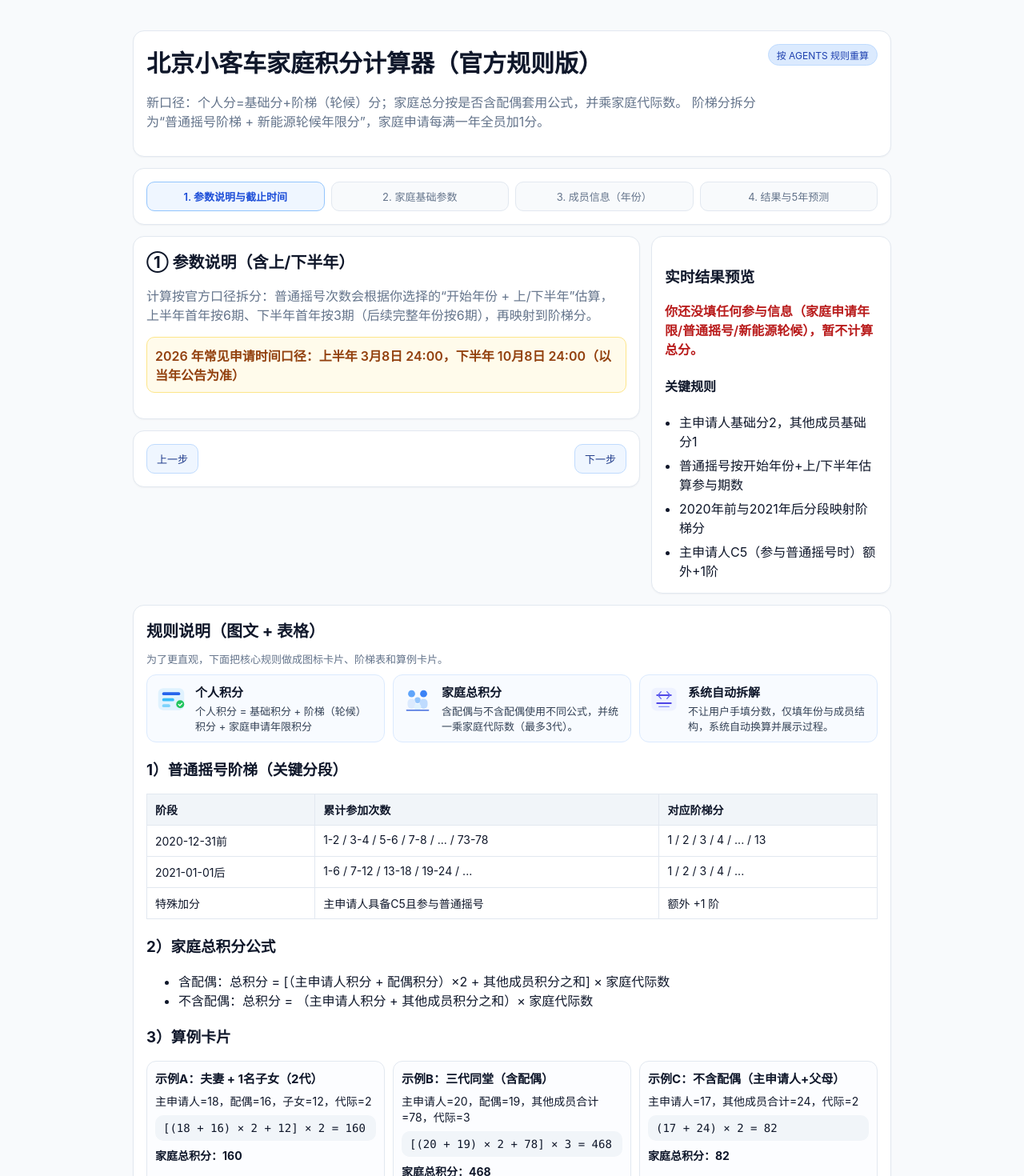
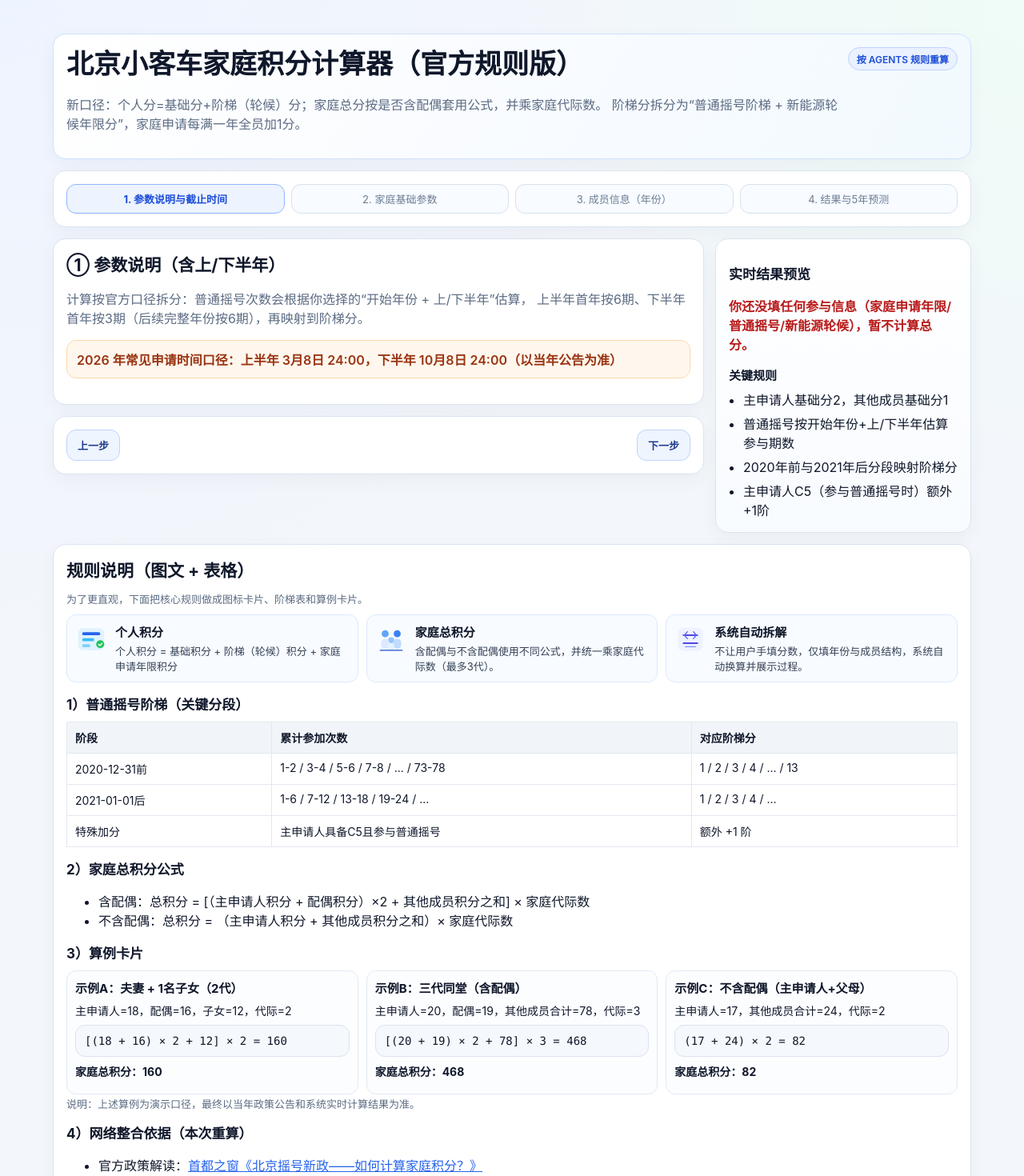
Before and after one commit to LQ-Epoch/bj-car-points, a Next.js app: page / in a window 1280 px wide. Shown: the top 1470 px of the page at 80% size. Built offline with nearby package versions, Linux system fonts and the light colour scheme.

Commit message:
feat: refactor UI layout and restore half-year input flow

```diff
--- a/app/globals.css
+++ b/app/globals.css
@@ -1,5 +1,18 @@
 * {
   box-sizing: border-box;
+}
+
+:root {
+  --bg: #f3f6fb;
+  --card: #ffffff;
+  --line: #dbe4f0;
+  --text: #0f172a;
+  --muted: #5b6b83;
+  --brand: #2563eb;
+  --brand-soft: #eaf1ff;
+  --ok: #0f766e;
+  --warn-bg: #fff7ed;
+  --warn-line: #fed7aa;
 }
 
 html,
@@ -8,63 +21,80 @@ body {
   padding: 0;
   font-family: Inter, -apple-system, BlinkMacSystemFont, "Segoe UI", Roboto, "PingFang SC",
     "Hiragino Sans GB", "Microsoft YaHei", sans-serif;
-  background: #f8fafc;
-  color: #0f172a;
+  background:
+    radial-gradient(circle at 0 0, #eef4ff 0, transparent 40%),
+    radial-gradient(circle at 100% 0, #effcf7 0, transparent 30%),
+    var(--bg);
+  color: var(--text);
 }
 
 a {
-  color: #2563eb;
+  color: var(--brand);
 }
 
 .container {
-  max-width: 980px;
+  max-width: 1180px;
   margin: 0 auto;
-  padding: 24px 16px 60px;
+  padding: 28px 16px 72px;
 }
 
 h1 {
   margin: 0 0 10px;
-  font-size: 30px;
+  font-size: clamp(26px, 3vw, 34px);
+  line-height: 1.25;
 }
 
 h2 {
   margin: 0 0 12px;
-  font-size: 20px;
+  font-size: 21px;
+}
+
+h3 {
+  margin: 14px 0 10px;
+  font-size: 17px;
+}
+
+h4 {
+  margin: 0 0 8px;
+  font-size: 15px;
 }
 
 .card {
-  background: #fff;
-  border: 1px solid #e2e8f0;
-  border-radius: 14px;
+  background: var(--card);
+  border: 1px solid var(--line);
+  border-radius: 16px;
   padding: 16px;
   margin-top: 14px;
-  box-shadow: 0 1px 2px rgba(2, 6, 23, 0.04);
+  box-shadow: 0 8px 24px rgba(15, 23, 42, 0.04);
 }
 
 .hero {
   display: flex;
   justify-content: space-between;
   align-items: flex-start;
-  gap: 10px;
+  gap: 12px;
+  border: 1px solid #cfe0ff;
+  background: linear-gradient(120deg, #ffffff 0, #f8fbff 55%, #f2faff 100%);
 }
 
 .badge {
-  background: #dbeafe;
-  color: #1e40af;
-  border: 1px solid #bfdbfe;
+  background: var(--brand-soft);
+  color: #1d4ed8;
+  border: 1px solid #bfd2ff;
   border-radius: 999px;
-  padding: 4px 10px;
+  padding: 5px 10px;
   font-size: 12px;
   white-space: nowrap;
+  font-weight: 600;
 }
 
 .deadline {
   margin-top: 10px;
-  padding: 10px;
-  border-radius: 10px;
-  border: 1px solid #fde68a;
-  background: #fffbeb;
-  color: #92400e;
+  padding: 11px 12px;
+  border-radius: 12px;
+  border: 1px solid var(--warn-line);
+  background: var(--warn-bg);
+  color: #9a3412;
   font-weight: 600;
 }
 
@@ -78,7 +108,7 @@ h2 {
 }
 
 .grid.four {
-  grid-template-columns: repeat(auto-fit, minmax(170px, 1fr));
+  grid-template-columns: repeat(auto-fit, minmax(180px, 1fr));
 }
 
 .grid.five {
@@ -91,31 +121,43 @@ label {
   gap: 6px;
   font-size: 14px;
   margin-top: 8px;
+  color: #1f2937;
+  font-weight: 500;
 }
 
 input[type="text"],
 input[type="number"],
 select {
   width: 100%;
-  border: 1px solid #cbd5e1;
-  border-radius: 10px;
-  padding: 9px 10px;
+  border: 1px solid #c9d6e8;
+  border-radius: 12px;
+  padding: 10px 11px;
   font-size: 14px;
   background: #fff;
+  color: var(--text);
+  transition: all 0.15s ease;
+}
+
+input:focus,
+select:focus {
+  outline: none;
+  border-color: #7aa2ff;
+  box-shadow: 0 0 0 3px rgba(37, 99, 235, 0.12);
 }
 
 button {
-  border: 1px solid #bfdbfe;
-  background: #eff6ff;
+  border: 1px solid #bdd2ff;
+  background: #eff5ff;
   color: #1e3a8a;
-  border-radius: 10px;
-  padding: 8px 12px;
+  border-radius: 12px;
+  padding: 9px 13px;
   cursor: pointer;
   font-size: 13px;
+  font-weight: 600;
 }
 
 button:hover {
-  background: #dbeafe;
+  background: #dfebff;
 }
 
 button.danger {
@@ -138,20 +180,37 @@ button.danger {
 }
 
 .step {
-  border: 1px solid #e2e8f0;
-  border-radius: 10px;
+  border: 1px solid #d7e1ef;
+  border-radius: 12px;
   padding: 8px;
   text-align: center;
   font-size: 13px;
-  color: #64748b;
-  background: #f8fafc;
+  color: #6b7d95;
+  background: #f8fbff;
 }
 
 .step.on {
-  border-color: #93c5fd;
+  border-color: #8eb4ff;
   color: #1d4ed8;
-  background: #eff6ff;
-  font-weight: 600;
+  background: #edf3ff;
+  font-weight: 700;
+}
+
+.workbench {
+  display: grid;
+  grid-template-columns: minmax(0, 1fr) 320px;
+  gap: 14px;
+  align-items: start;
+}
+
+.workbench-main {
+  min-width: 0;
+}
+
+.workbench-side {
+  position: sticky;
+  top: 12px;
+  background: linear-gradient(180deg, #ffffff 0, #f8fbff 100%);
 }
 
 .members {
@@ -161,10 +220,10 @@ button.danger {
 }
 
 .member {
-  border: 1px solid #e2e8f0;
-  border-radius: 12px;
+  border: 1px solid #d9e5f3;
+  border-radius: 14px;
   padding: 12px;
-  background: #f8fafc;
+  background: #fafcff;
 }
 
 .member-head {
@@ -175,7 +234,7 @@ button.danger {
 }
 
 .muted {
-  color: #64748b;
+  color: var(--muted);
 }
 
 .small {
@@ -185,18 +244,27 @@ button.danger {
 
 .result .score {
   margin: 6px 0;
-  font-size: 30px;
+  font-size: 34px;
   font-weight: 800;
-  color: #0f766e;
+  color: var(--ok);
+}
+
+.score-mini {
+  margin: 0 0 8px;
+  font-size: 26px;
+  font-weight: 800;
+  color: var(--ok);
 }
 
 .formula {
   margin: 8px 0 12px;
-  padding: 8px 10px;
-  border-radius: 10px;
-  background: #f1f5f9;
+  padding: 9px 11px;
+  border-radius: 12px;
+  border: 1px solid #dbe4f3;
+  background: #f5f8fc;
   font-family: ui-monospace, SFMono-Regular, Menlo, Monaco, Consolas, monospace;
-  font-size: 14px;
+  font-size: 13px;
+  line-height: 1.45;
 }
 
 .detail-list {
@@ -216,7 +284,7 @@ button.danger {
   display: grid;
   gap: 10px;
   margin: 10px 0 14px;
-  grid-template-columns: repeat(auto-fit, minmax(220px, 1fr));
+  grid-template-columns: repeat(auto-fit, minmax(230px, 1fr));
 }
 
 .icon-card {
@@ -249,6 +317,7 @@ button.danger {
   width: 100%;
   border-collapse: collapse;
   font-size: 14px;
+  min-width: 620px;
 }
 
 .policy-table th,
@@ -271,43 +340,15 @@ button.danger {
 }
 
 .example-card {
-  border: 1px solid #e2e8f0;
+  border: 1px solid #deebf8;
   border-radius: 12px;
   padding: 10px;
   background: #fcfdff;
 }
 
-.example-card h4 {
-  margin: 0 0 8px;
-  font-size: 15px;
-}
-
 .example-card p {
   margin: 0 0 8px;
   font-size: 14px;
-}
-
-.workbench {
-  display: grid;
-  grid-template-columns: minmax(0, 1fr) 300px;
-  gap: 14px;
-  align-items: start;
-}
-
-.workbench-main {
-  min-width: 0;
-}
-
-.workbench-side {
-  position: sticky;
-  top: 12px;
-}
-
-.score-mini {
-  margin: 0 0 8px;
-  font-size: 24px;
-  font-weight: 800;
-  color: #0f766e;
 }
 
 .nav {
@@ -330,4 +371,8 @@ button.danger {
   .stepper {
     grid-template-columns: 1fr 1fr;
   }
+
+  .container {
+    padding: 20px 12px 56px;
+  }
 }
```
